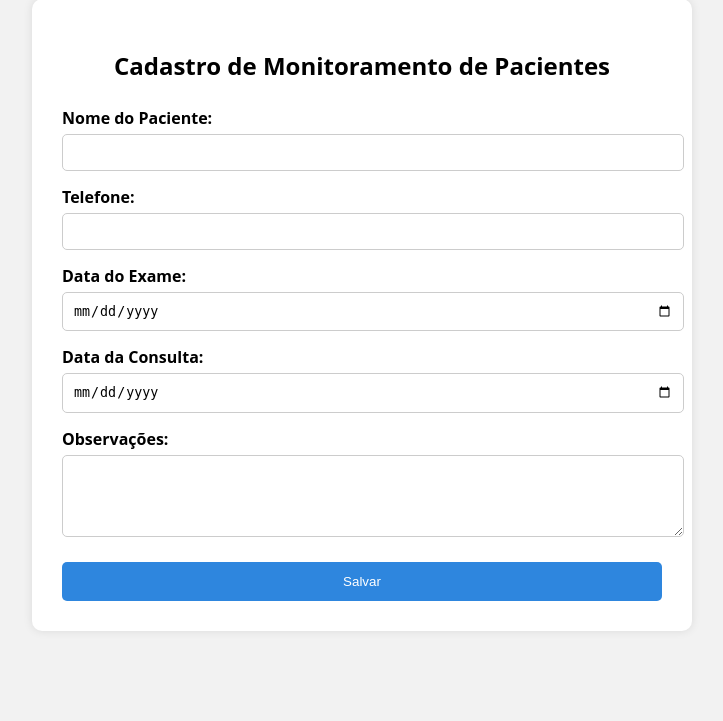
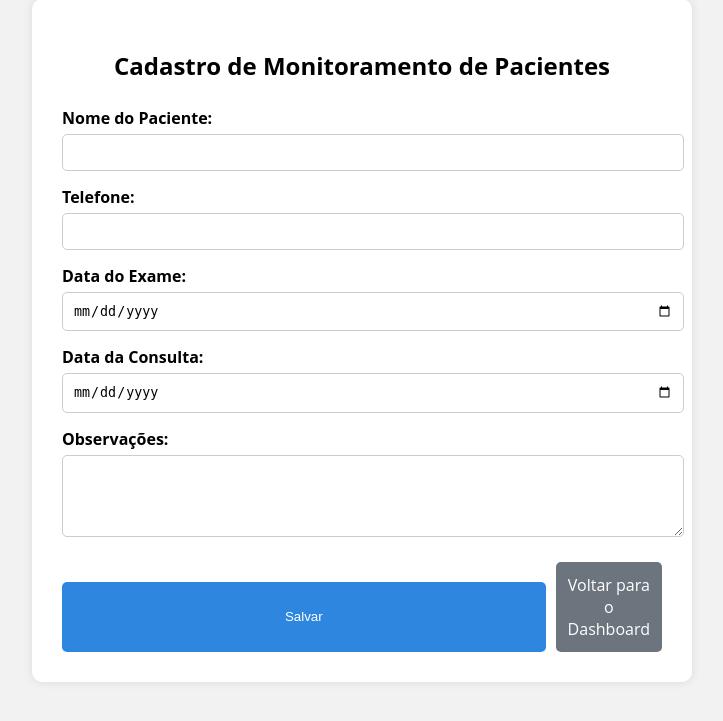
Before and after one commit to mateus-schiavi/PI-III, a Django app: page /dashboard/monitor_pacientes/ in a window 1280 px wide. Shown: the part 29-750 px from the top of the page, without its empty margins (278-1001 px from the left). Run offline with Django 5.2, Linux system fonts and the light colour scheme.

Commit message:
estilos adicionados

```diff
--- a/backend/monitor/templates/monitor_pacientes.html
+++ b/backend/monitor/templates/monitor_pacientes.html
@@ -31,7 +31,10 @@
                 <label for="observacoes">Observações:</label>
                 <textarea name="observacoes" id="observacoes" rows="4"></textarea>
 
+                <div class="form-buttons">
                 <button type="submit">Salvar</button>
+                <a href="{% url 'dashboard' %}" class="botao-retorno">Voltar para o Dashboard</a>
+                </div>
             </form>
         </div>
     </body>
--- a/backend/staticfile/styles/pacientes.css
+++ b/backend/staticfile/styles/pacientes.css
@@ -47,3 +47,25 @@ button {
 button:hover {
     background-color: #1e5fa0;
 }
+
+.form-buttons {
+    display: flex;
+    gap: 10px;
+    margin-top: 20px;
+}
+
+.botao-retorno {
+    display: inline-block;
+    background-color: #6c757d;
+    color: white;
+    padding: 12px;
+    border-radius: 5px;
+    text-align: center;
+    text-decoration: none;
+    flex: 1;
+    text-align: center;
+}
+
+.botao-retorno:hover {
+    background-color: #5a6268;
+}
```
